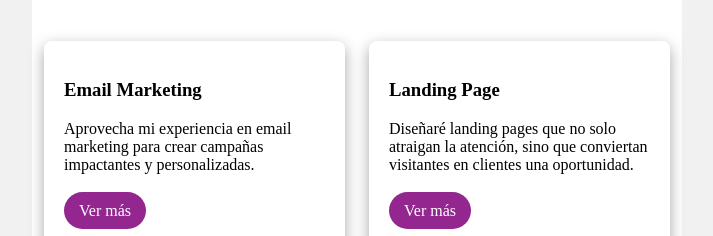
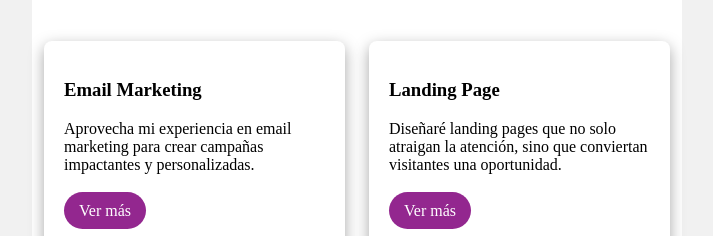
Before and after one commit to garancibiacl/reto-html, a plain HTML site: page index.html in a window 1280 px wide. Shown: the part 820-1056 px from the top of the page, without its empty margins (283-996 px from the left). Drawn offline with Linux system fonts and the light colour scheme.

Commit message:
se ajusta card

```diff
--- a/index.html
+++ b/index.html
@@ -378,7 +378,7 @@
                     <h3>Landing Page</h3>
                     <p style="padding-bottom: 12px">
                       Diseñaré landing pages que no solo atraigan la atención,
-                      sino que conviertan visitantes en clientes una oportunidad.
+                      sino que conviertan visitantes una oportunidad.
                     </p>
                     <p><a href="#" class="btn btn-primary">Ver más</a></p>
                   </div>
```
